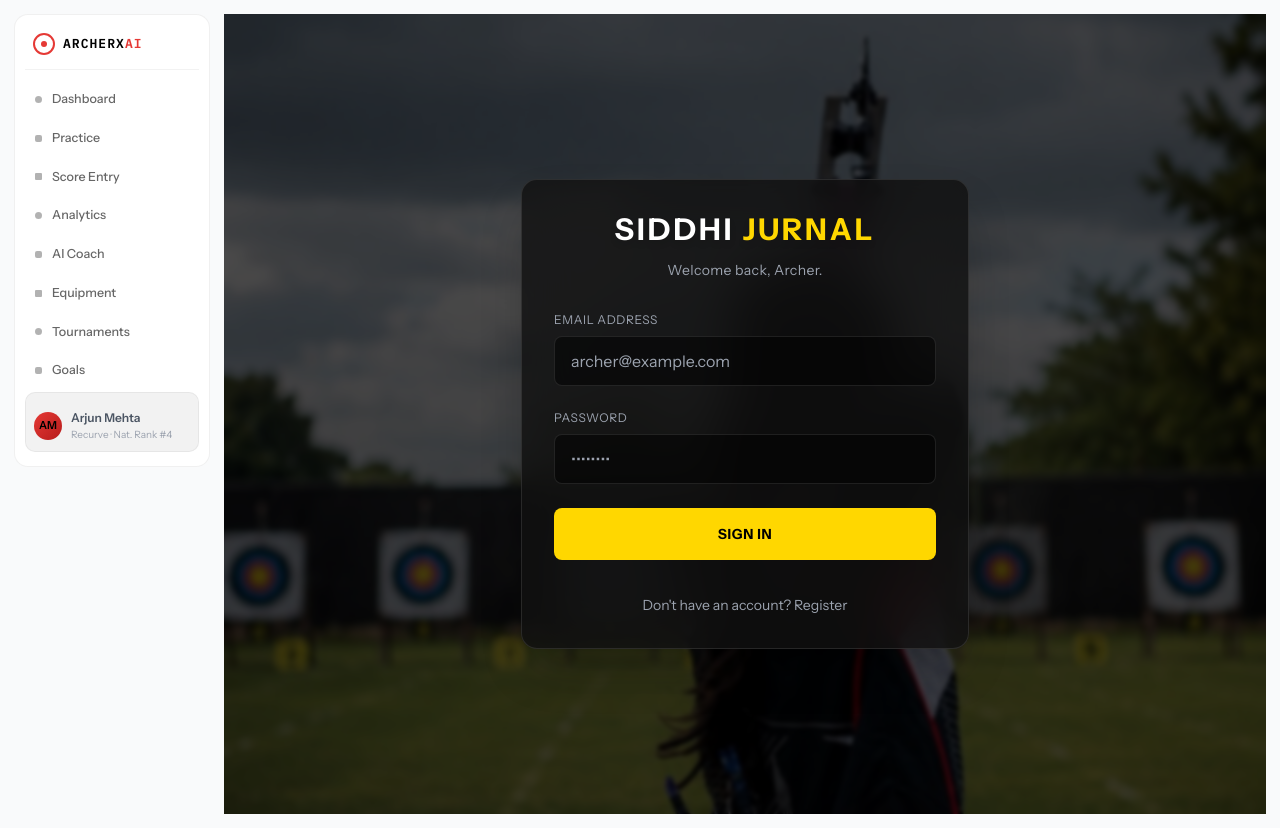
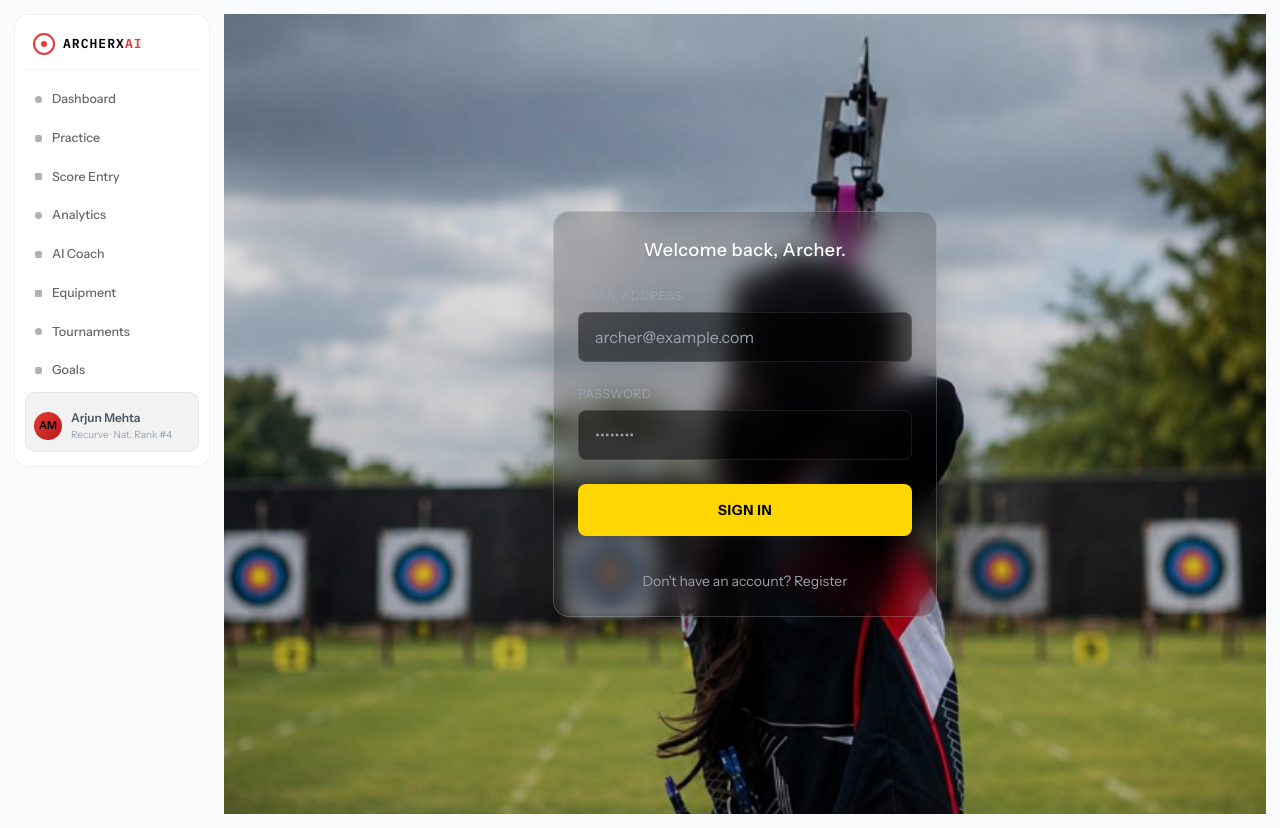
Before and after one commit to sudaaher74-ctrl/siddhi, a Next.js app in the folder frontend/: page /login in a window 1280 px wide. Built offline with nearby package versions, Linux system fonts and the light colour scheme.

Commit message:
style: Reduce login form size and increase transparency to show background image clearly

```diff
--- a/frontend/app/login/page.tsx
+++ b/frontend/app/login/page.tsx
@@ -50,15 +50,12 @@ export default function LoginPage() {
       className="min-h-screen flex items-center justify-center bg-cover bg-center bg-no-repeat relative"
       style={{ backgroundImage: 'url("/img/photos/login.jpeg")' }}
     >
-      {/* Dark overlay to ensure form readability against the image */}
-      <div className="absolute inset-0 bg-black/70 backdrop-blur-[2px]"></div>
+      {/* Very faint overlay so background is clearly visible */}
+      <div className="absolute inset-0 bg-black/10"></div>
 
-      <div className="w-full max-w-md p-8 bg-[#111111]/80 border border-white/10 rounded-2xl shadow-2xl backdrop-blur-xl relative z-10 transform transition-all duration-500 hover:shadow-gold/10">
-        <div className="text-center mb-8">
-          <h1 className="text-3xl font-bold text-white tracking-widest drop-shadow-md">
-            SIDDHI <span className="text-gold">JURNAL</span>
-          </h1>
-          <p className="text-gray-400 text-sm mt-3 tracking-wide">
+      <div className="w-full max-w-sm p-6 bg-black/20 border border-white/20 rounded-2xl shadow-2xl backdrop-blur-md relative z-10 transform transition-all duration-500 hover:border-white/30">
+        <div className="text-center mb-6">
+          <p className="text-white text-lg font-medium tracking-wide drop-shadow-md">
             {isLogin ? "Welcome back, Archer." : "Begin your journey."}
           </p>
         </div>
```
